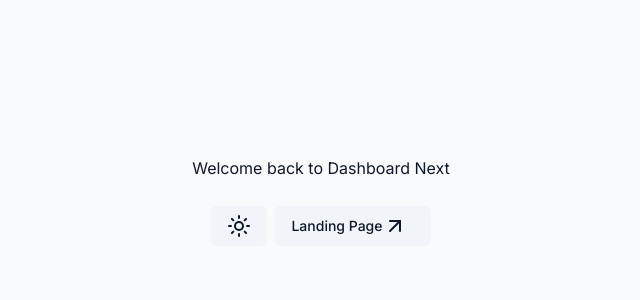
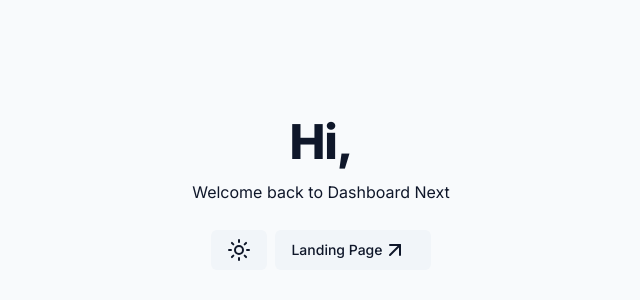
Before and after one commit to Ikram-Maulana/dashboard-next, a Next.js app: page /dashboard in a window 1280 px wide. Shown: the part 218-518 px from the top of the page, without its empty margins (319-959 px from the left). Built offline with nearby package versions, Linux system fonts and the light colour scheme; no server answers.

Commit message:
Feat: Update Greetings Component

```diff
--- a/src/components/greetings.tsx
+++ b/src/components/greetings.tsx
@@ -1,17 +1,14 @@
-"use client";
+import { currentUser } from "@clerk/nextjs";
+import { FC } from "react";
 
-import { useUser } from "@clerk/nextjs";
-
-export default function Greetings() {
-  const { isLoaded, isSignedIn, user } = useUser();
-
-  if (!isLoaded || !isSignedIn) {
-    return null;
-  }
+const greetings: FC = async () => {
+  const user = await currentUser();
 
   return (
-    <h1 className="text-4xl font-extrabold tracking-tight scroll-m-20 lg:text-5xl">
-      Hi, {user.fullName?.replace(/\b\w/g, (l) => l.toUpperCase())}
+    <h1 className="text-4xl font-extrabold tracking-tight text-center scroll-m-20 lg:text-5xl">
+      Hi, {user?.firstName} {user?.lastName}
     </h1>
   );
-}
+};
+
+export default greetings;
```
